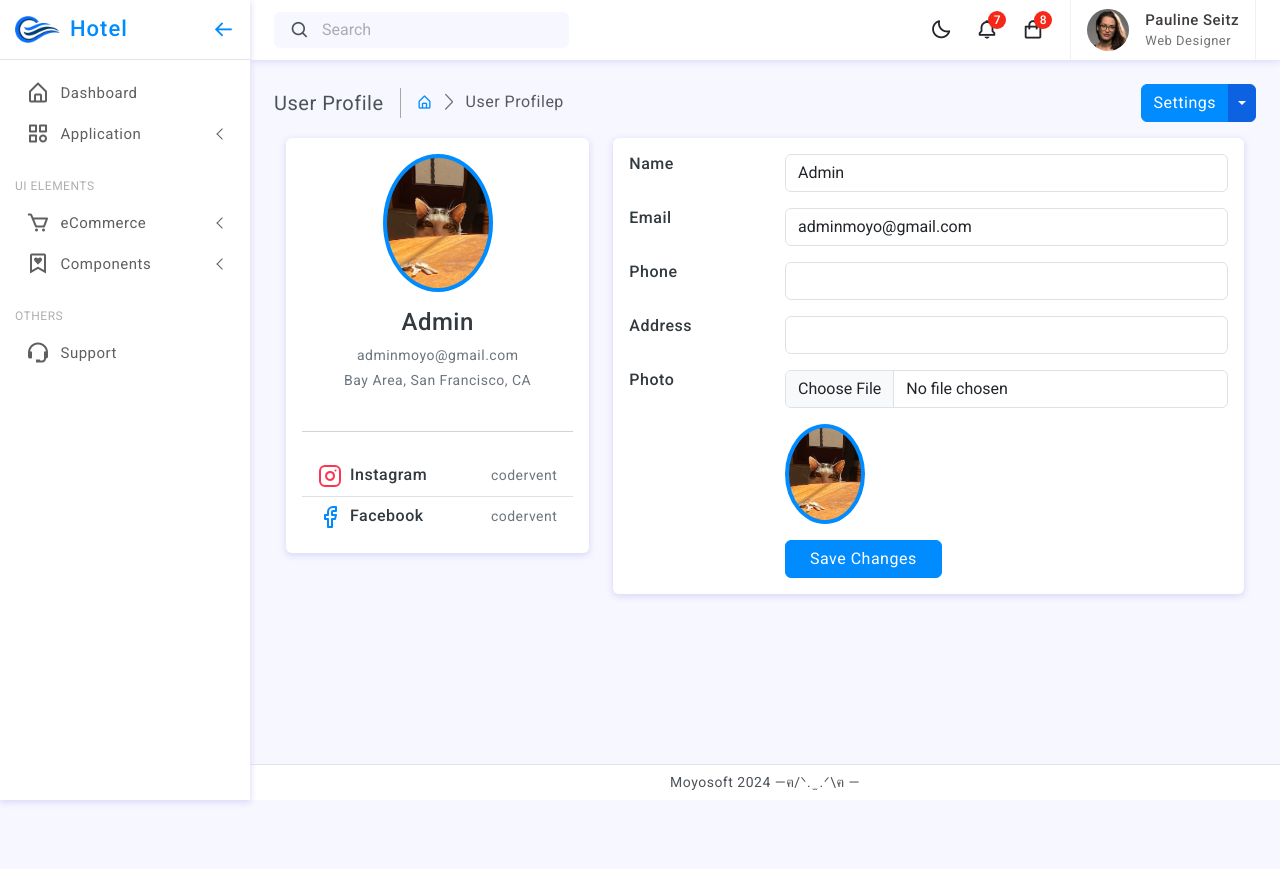
After one commit to moyosxtouch/LaravelHotel, a Laravel app: page /admin/profile in a window 1280 px wide. The commit adds this page. Shown: the top 869 px of the page. Run offline with Laravel 9, Linux system fonts and the light colour scheme; a user stored in the database is signed in; data comes from the database, SQL or seed files in the repository.

Commit message:
change Admin Profile and Image Update-3

```diff
--- a/app/Http/Controllers/AdminController.php
+++ b/app/Http/Controllers/AdminController.php
@@ -4,6 +4,7 @@ namespace App\Http\Controllers;
 
 use Illuminate\Http\Request;
 use Illuminate\Support\Facades\Auth;
+use App\Models\User;
 
 class AdminController extends Controller
 {
@@ -24,4 +25,9 @@ class AdminController extends Controller
     public function AdminLogin(){
         return view('admin.admin_login');
     }
+    public function AdminProfile(){
+        $id=Auth::user()->id;
+        $profileData=User::find($id);
+        return view('admin.admin_profile_view', compact('profileData'));
+    }
 }
--- /dev/null
+++ b/resources/views/admin/admin_profile_view.blade.php
@@ -0,0 +1,138 @@
+<script src="https://ajax.googleapis.com/ajax/libs/jquery/3.7.1/jquery.min.js"></script>
+@extends('admin.admin_dashboard')
+@section('admin')
+		<div class="page-content">
+				<!--breadcrumb-->
+				<div class="page-breadcrumb d-none d-sm-flex align-items-center mb-3">
+					<div class="breadcrumb-title pe-3">User Profile</div>
+					<div class="ps-3">
+						<nav aria-label="breadcrumb">
+							<ol class="breadcrumb mb-0 p-0">
+								<li class="breadcrumb-item"><a href="javascript:;"><i class="bx bx-home-alt"></i></a>
+								</li>
+								<li class="breadcrumb-item active" aria-current="page">User Profilep</li>
+							</ol>
+						</nav>
+					</div>
+					<div class="ms-auto">
+						<div class="btn-group">
+							<button type="button" class="btn btn-primary">Settings</button>
+							<button type="button" class="btn btn-primary split-bg-primary dropdown-toggle dropdown-toggle-split" data-bs-toggle="dropdown">	<span class="visually-hidden">Toggle Dropdown</span>
+							</button>
+							<div class="dropdown-menu dropdown-menu-right dropdown-menu-lg-end">	<a class="dropdown-item" href="javascript:;">Action</a>
+								<a class="dropdown-item" href="javascript:;">Another action</a>
+								<a class="dropdown-item" href="javascript:;">Something else here</a>
+								<div class="dropdown-divider"></div>	<a class="dropdown-item" href="javascript:;">Separated link</a>
+							</div>
+						</div>
+					</div>
+				</div>
+				<!--end breadcrumb-->
+				<div class="container">
+					<div class="main-body">
+						<div class="row">
+							<div class="col-lg-4">
+								<div class="card">
+									<div class="card-body">
+										<div class="d-flex flex-column align-items-center text-center">
+											<img src="{{(!empty($profileData->photo))? url('upload/admin_images/'.$profileData->photo) : url('upload/no_image.jpg')}} " alt="Admin" class="rounded-circle p-1 bg-primary" width="110">
+											<div class="mt-3">
+												<h4>{{$profileData->name}}</h4>
+												<p class="text-secondary mb-1">{{$profileData->email}}</p>
+												<p class="text-muted font-size-sm">Bay Area, San Francisco, CA</p>
+
+											</div>
+										</div>
+										<hr class="my-4" />
+										<ul class="list-group list-group-flush">
+
+											<li class="list-group-item d-flex justify-content-between align-items-center flex-wrap">
+												<h6 class="mb-0"><svg xmlns="http://www.w3.org/2000/svg" width="24" height="24" viewBox="0 0 24 24" fill="none" stroke="currentColor" stroke-width="2" stroke-linecap="round" stroke-linejoin="round" class="feather feather-instagram me-2 icon-inline text-danger"><rect x="2" y="2" width="20" height="20" rx="5" ry="5"></rect><path d="M16 11.37A4 4 0 1 1 12.63 8 4 4 0 0 1 16 11.37z"></path><line x1="17.5" y1="6.5" x2="17.51" y2="6.5"></line></svg>Instagram</h6>
+												<span class="text-secondary">codervent</span>
+											</li>
+											<li class="list-group-item d-flex justify-content-between align-items-center flex-wrap">
+												<h6 class="mb-0"><svg xmlns="http://www.w3.org/2000/svg" width="24" height="24" viewBox="0 0 24 24" fill="none" stroke="currentColor" stroke-width="2" stroke-linecap="round" stroke-linejoin="round" class="feather feather-facebook me-2 icon-inline text-primary"><path d="M18 2h-3a5 5 0 0 0-5 5v3H7v4h3v8h4v-8h3l1-4h-4V7a1 1 0 0 1 1-1h3z"></path></svg>Facebook</h6>
+												<span class="text-secondary">codervent</span>
+											</li>
+										</ul>
+									</div>
+								</div>
+							</div>
+							<div class="col-lg-8">
+								<div class="card">
+									<div class="card-body">
+										<div class="row mb-3">
+											<div class="col-sm-3">
+												<h6 class="mb-0"> Name</h6>
+											</div>
+											<div class="col-sm-9 text-secondary">
+												<input type="text" class="form-control" name="name" value="{{$profileData->name}}" />
+											</div>
+										</div>
+										<div class="row mb-3">
+											<div class="col-sm-3">
+												<h6 class="mb-0">Email</h6>
+											</div>
+											<div class="col-sm-9 text-secondary">
+												<input type="email" name="email" class="form-control" value="{{$profileData->email}}" />
+											</div>
+										</div>
+										<div class="row mb-3">
+											<div class="col-sm-3">
+												<h6 class="mb-0">Phone</h6>
+											</div>
+											<div class="col-sm-9 text-secondary">
+												<input type="text" name="phone" class="form-control" value="{{$profileData->phone}}" />
+											</div>
+										</div>
+										<div class="row mb-3">
+											<div class="col-sm-3">
+												<h6 class="mb-0">Address</h6>
+											</div>
+											<div class="col-sm-9 text-secondary">
+												<input type="text"  name="address" class="form-control" value="{{$profileData->address}}" />
+											</div>
+											</div>
+                                            	<div class="row mb-3">
+											<div class="col-sm-3">
+												<h6 class="mb-0">Photo</h6>
+											</div>
+											<div class="col-sm-9 text-secondary">
+												<input type="file"  name="photo" class="form-control" id="image" />
+											</div>
+										</div>
+                                        <div class="row mb-3">
+                                            <div class="col-sm-3">
+                                                <h6 class="mb-0"></h6>
+                                            </div>
+                                            <div class="col-sm-9 text-secondary">
+                                                <img  id="showImage" src="{{(!empty($profileData->photo))? url('upload/admin_images/'.$profileData->photo) : url('upload/no_image.jpg')}} " alt="photo" class="rounded-circle p-1 bg-primary" width="80">
+                                            </div>
+                                        </div>
+										<div class="row">
+											<div class="col-sm-3"></div>
+											<div class="col-sm-9 text-secondary">
+												<input type="button" class="btn btn-primary px-4" value="Save Changes" />
+											</div>
+										</div>
+									</div>
+								</div>
+
+							</div>
+						</div>
+					</div>
+				</div>
+			</div>
+
+      <script type="text/javascript">
+        $(document).ready(function(){
+            $('#image').change(function(e){
+                var reader = new FileReader();
+                reader.onload = function(e){
+                    $('#showImage').attr('src',e.target.result);
+                }
+                reader.readAsDataURL(e.target.files['0']);
+            });
+        });
+        </script>
+@endsection
--- a/resources/views/admin/body/header.blade.php
+++ b/resources/views/admin/body/header.blade.php
@@ -346,7 +346,7 @@
 							</div>
 						</a>
 						<ul class="dropdown-menu dropdown-menu-end">
-							<li><a class="dropdown-item d-flex align-items-center" href="javascript:;"><i class="bx bx-user fs-5"></i><span>Profile</span></a>
+							<li><a class="dropdown-item d-flex align-items-center" href="{{route('admin.profile')}}"><i class="bx bx-user fs-5"></i><span>Profile</span></a>
 							</li>
 							<li><a class="dropdown-item d-flex align-items-center" href="javascript:;"><i class="bx bx-cog fs-5"></i><span>Settings</span></a>
 							</li>
--- a/routes/web.php
+++ b/routes/web.php
@@ -3,6 +3,7 @@
 use App\Http\Controllers\AdminController;
 use App\Http\Controllers\ProfileController;
 use Illuminate\Support\Facades\Route;
+use App\Model\User;
 
 /*
 |--------------------------------------------------------------------------
@@ -35,6 +36,7 @@ require __DIR__.'/auth.php';
 Route::middleware(['auth', 'roles:admin'])->group(function(){
  Route::get('/admin/dashboard', [AdminController::class, 'AdminDashboard'])->name('admin.dashboard');
  Route::get('/admin/logout', [AdminController::class, 'AdminLogout'])->name('admin.logout');
+ Route::get('/admin/profile', [AdminController::class, 'AdminProfile'])->name('admin.profile');
 }); //End Admin Group Middleware
 
 Route::get('/admin/login', [AdminController::class, 'AdminLogin'])->name('admin.login');
```
Also changed, not shown: public/upload/no_image.jpg (added).
